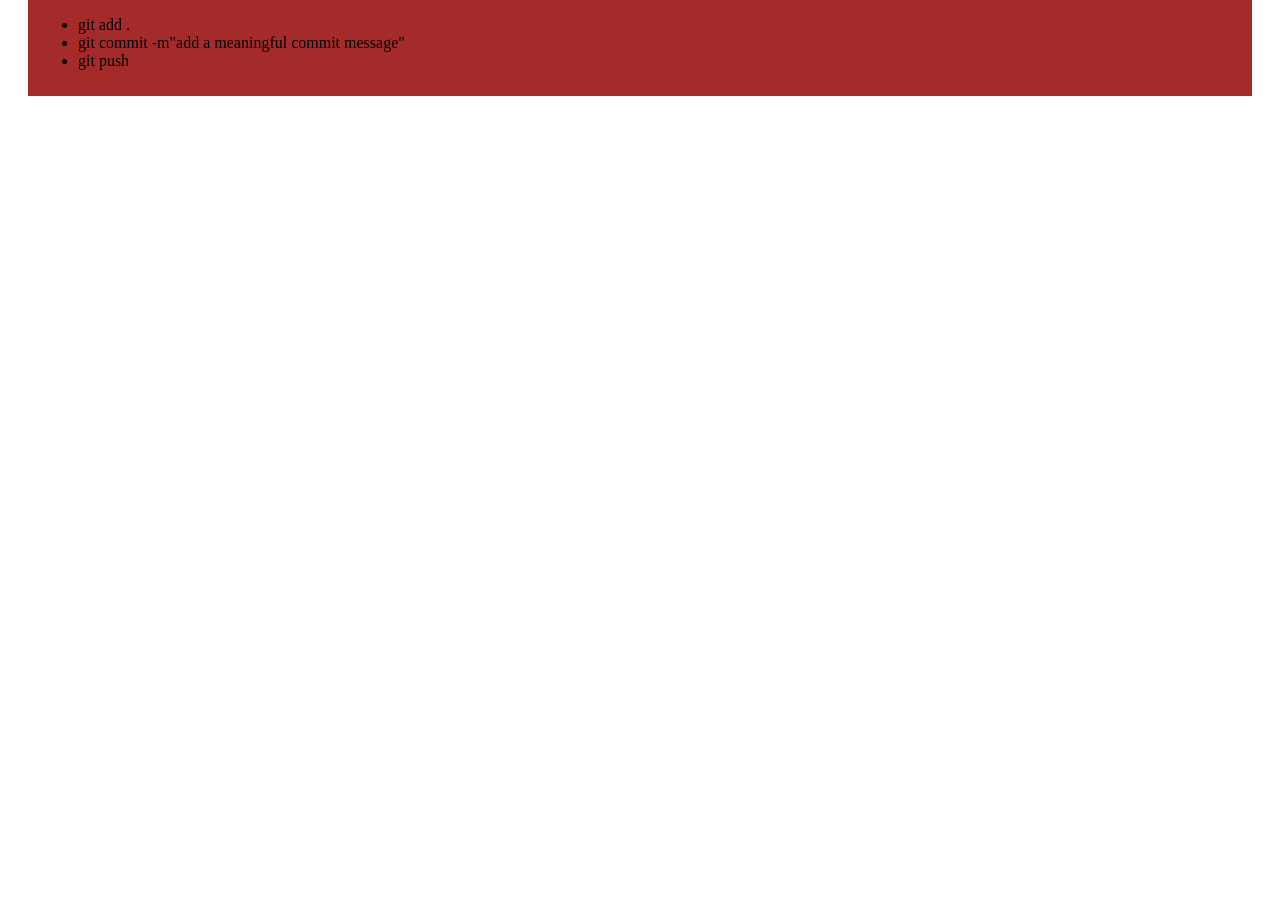
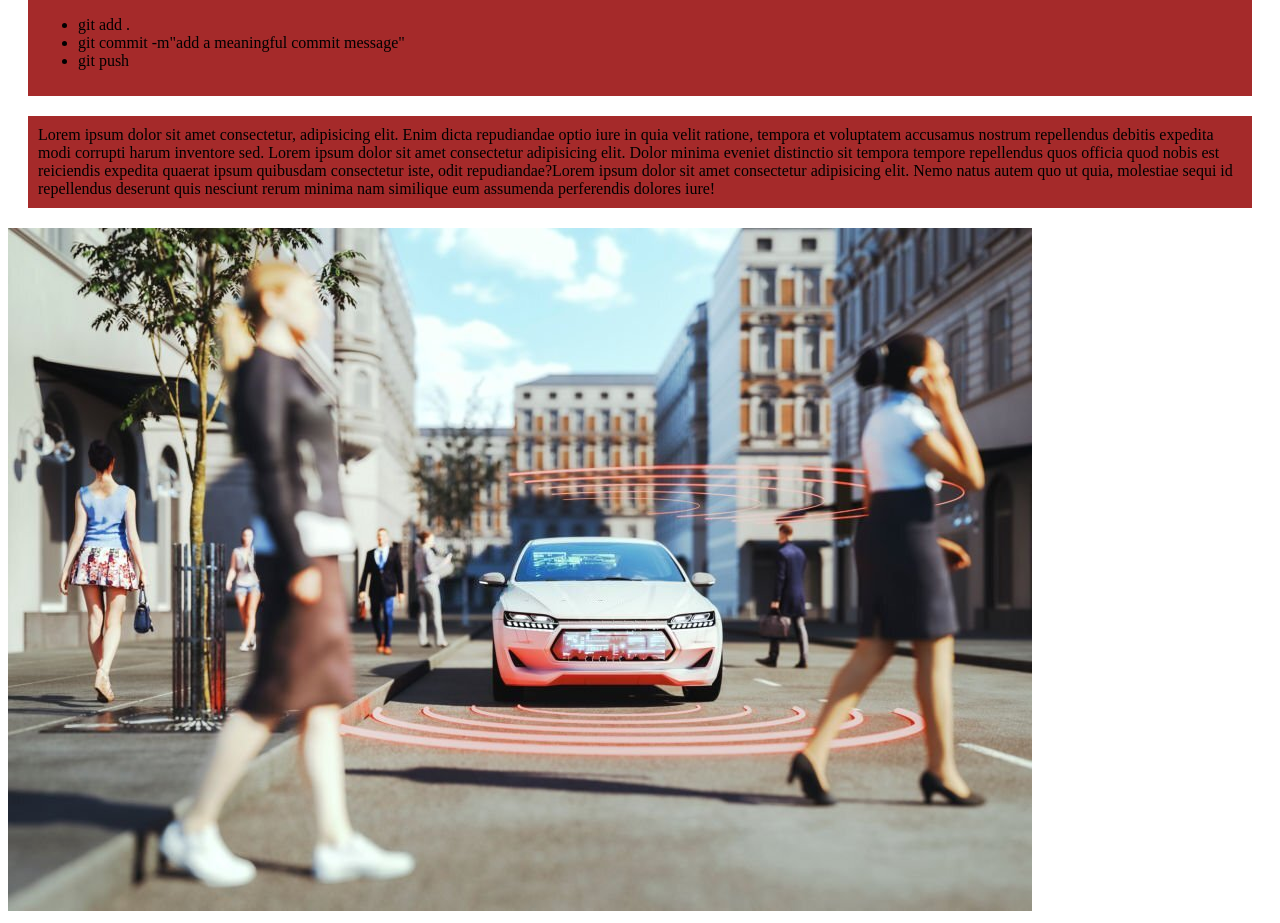
Before and after one commit to Shakkhor142/my-simple-website, a plain HTML site: page index.html in a window 1280 px wide. Shown: the part 550-1473 px from the top of the page. Before the commit the page ends 800 px from the top, so only its background shows below. Drawn offline with Linux system fonts and the light colour scheme.

Commit message:
added an i mages

```diff
--- a/index.html
+++ b/index.html
@@ -27,5 +27,7 @@
             <li>git push</li>
         </ul>
     </div>
+    <div>Lorem ipsum dolor sit amet consectetur, adipisicing elit. Enim dicta repudiandae optio iure in quia velit ratione, tempora et voluptatem accusamus nostrum repellendus debitis expedita modi corrupti harum inventore sed. Lorem ipsum dolor sit amet consectetur adipisicing elit. Dolor minima eveniet distinctio sit tempora tempore repellendus quos officia quod nobis est reiciendis expedita quaerat ipsum quibusdam consectetur iste, odit repudiandae?Lorem ipsum dolor sit amet consectetur adipisicing elit. Nemo natus autem quo ut quia, molestiae sequi id repellendus deserunt quis nesciunt rerum minima nam similique eum assumenda perferendis dolores iure!</div>
+    <img src="images/[Downloader.la]-6491f0ae0db23.jpg">
 </body>
 </html>
```
Also changed, not shown: images/[Downloader.la]-6491f0ae0db23.jpg (added), styles/blog.css (line endings or trailing spaces).
